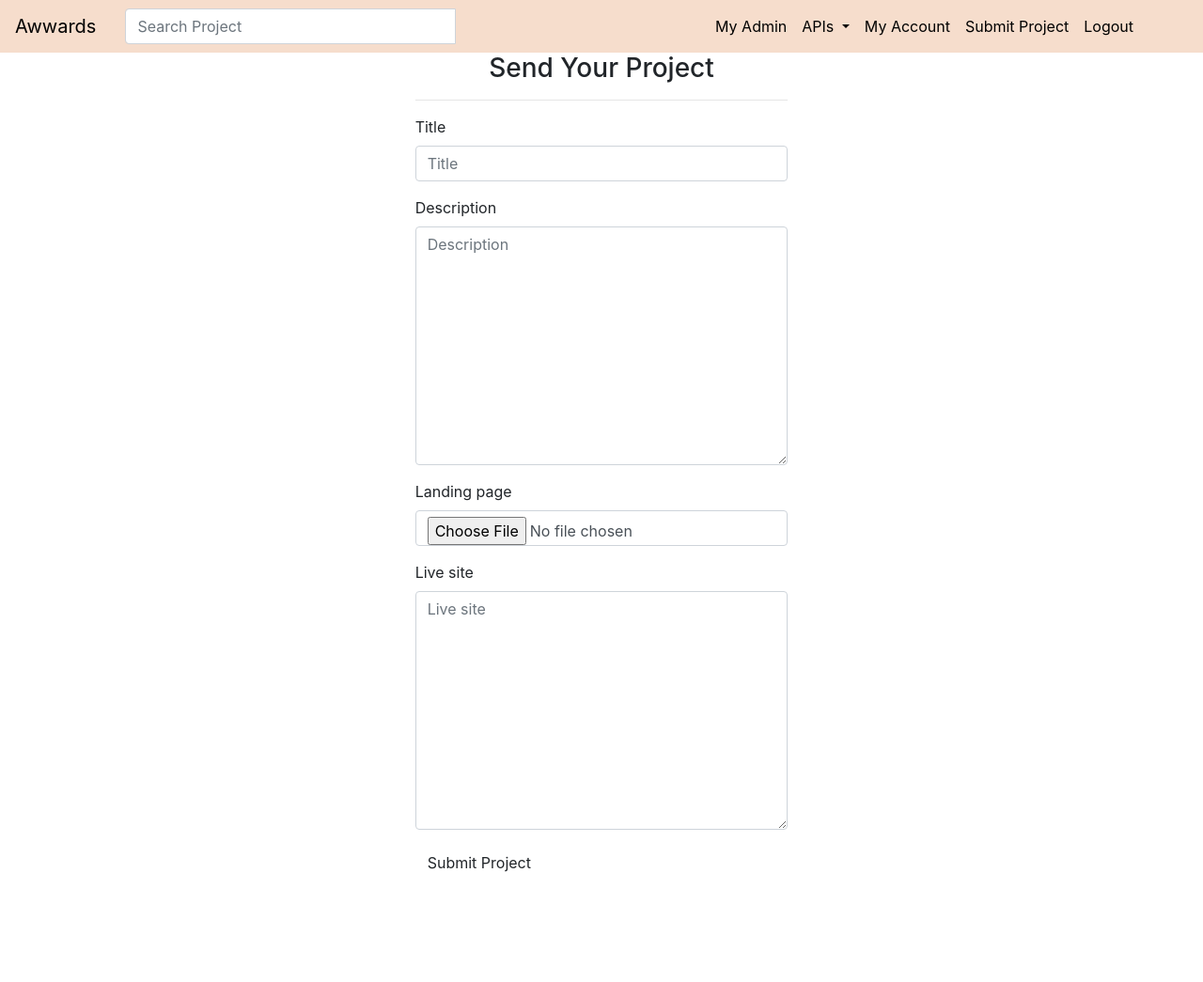
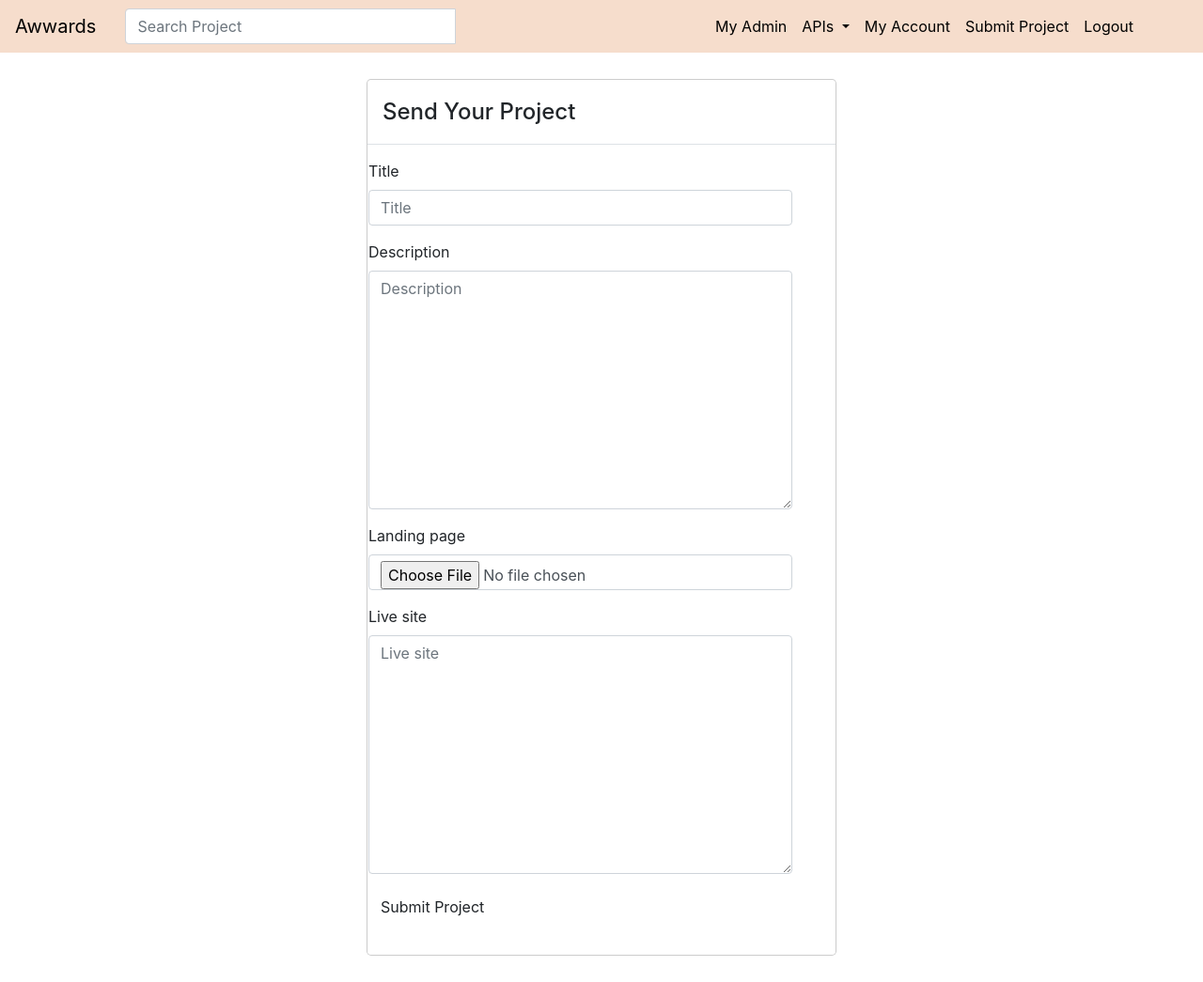
Before and after one commit to wanjikuciku/Awards, a Django app: a page that uses projects/templates/send_project.html in a window 1280 px wide. Shown: the whole page at 94% size. Before the commit the page ends 928 px from the top, so only its background shows below. Run offline with Django 3.2, Linux system fonts and the light colour scheme; the visitor is signed in with stand-in values (Sample User, id 1); some libraries are stand-ins or nearby versions.

Commit message:
add settings

```diff
--- a/projects/templates/send_project.html
+++ b/projects/templates/send_project.html
@@ -1,12 +1,16 @@
 {% extends 'base.html' %}
 {% load bootstrap4 %}
 {% block content %}
-<div class="container-fluid">
+<div id="login-overlay" class="modal-dialog">
+    <div class="modal-content">
+        <div class="modal-header">
+
+            <h4 class="modal-title" id="myModalLabel">Send Your Project</h4>
+        </div>
+        <div class="modal-body">
             <div class="row">
-    <div class="col-md-4"></div>
-    <div class="col-md-4">
-      <h3 class="search text-center">Send Your Project</h3>
-      <hr>
+                <div class="col-xs-12">
+                    <div class="well">
                           <form class="" action="" method="post" enctype="multipart/form-data">
                             {% csrf_token %}
                             {% bootstrap_form form %}
@@ -16,7 +20,10 @@
                           </div>
                           </form>
                         </div>
-    <div class="col-md-4"></div>
+                  </div>
+                </div>
+              </div>
+          </div>
       </div>
 </div>
 {% endblock %}
```
Lines whose indentation alone changed are shown as unchanged.
